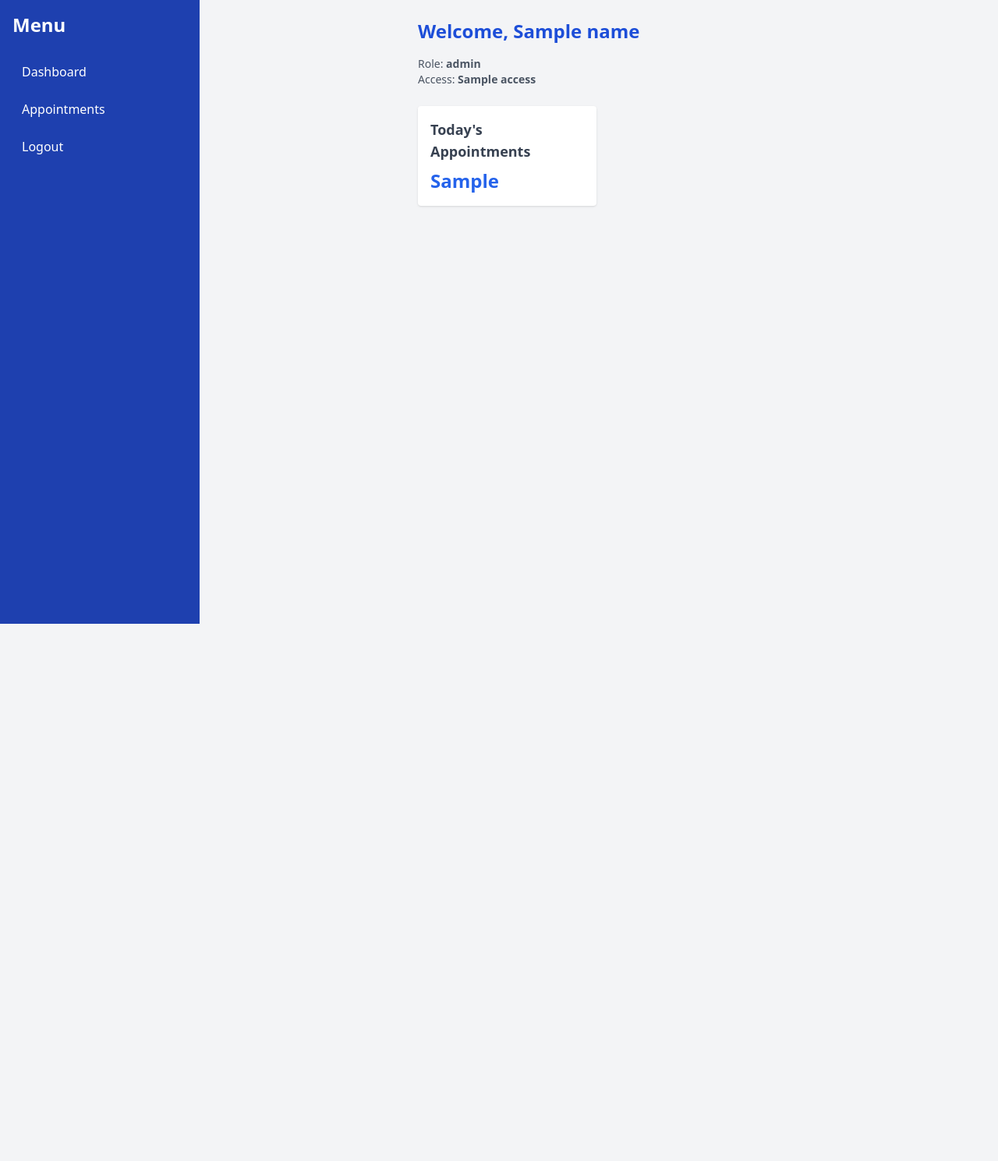
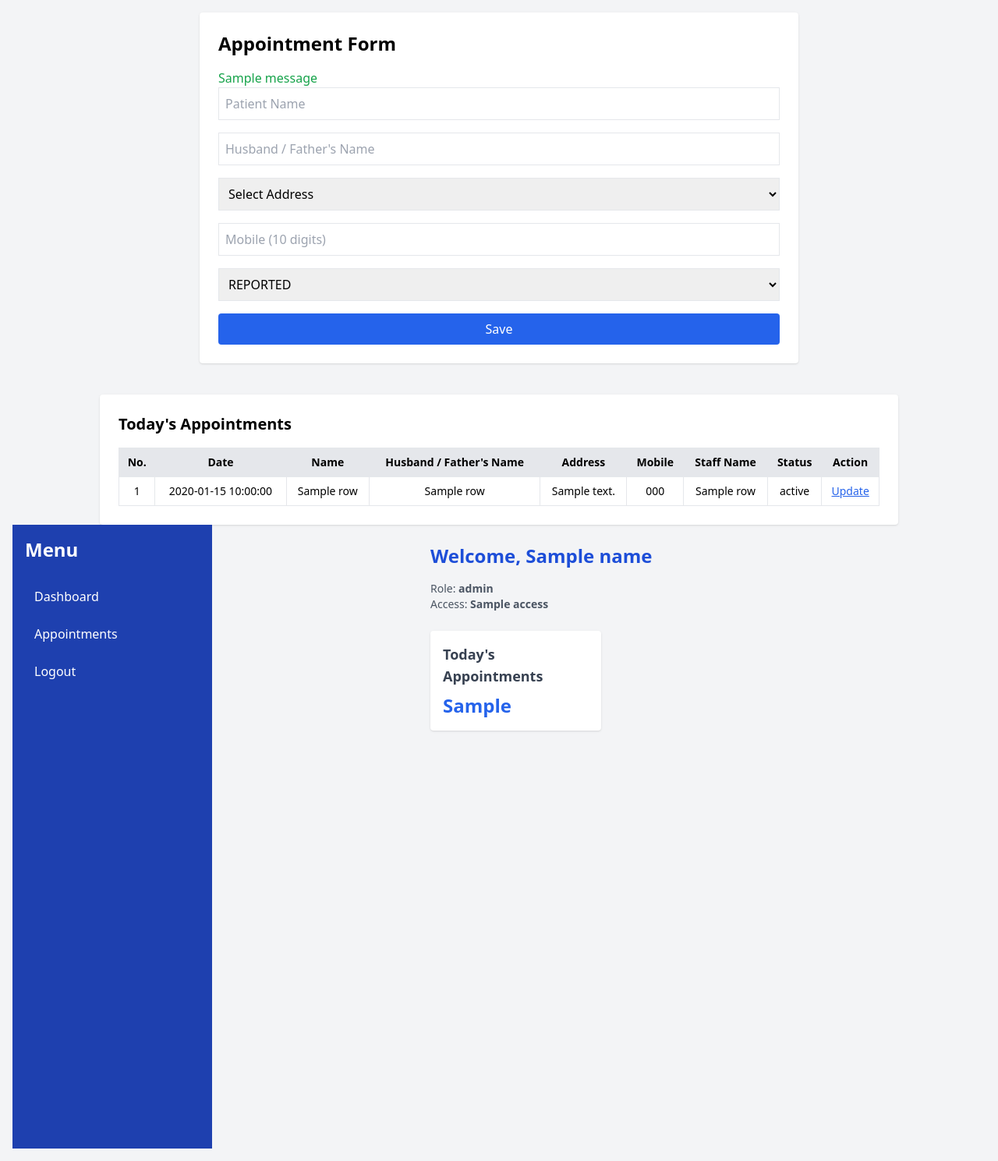
Before and after one commit to zakiktp/ansarhospital, a Flask app: template templates/appointment.html in a window 1280 px wide. Shown: the whole page at 78% size. Before the commit the page ends 800 px from the top, so only its background shows below. Run offline with Flask 3, Linux system fonts and the light colour scheme; the template is opened without the code that fills it: most values are stand-ins (such as "Sample title", 1, 10 or a date in 2020); one stand-in notice (Sample message) is shown; some libraries are stand-ins or nearby versions.

Commit message:
Updated appointment form and logic

```diff
--- a/app.py
+++ b/app.py
@@ -14,6 +14,12 @@ CREDENTIALS_PATH = os.getenv("GOOGLE_CREDS_PATH", "/etc/secrets/credentials.json
 scope = ["https://spreadsheets.google.com/feeds", "https://www.googleapis.com/auth/drive"]
 creds = ServiceAccountCredentials.from_json_keyfile_name(CREDENTIALS_PATH, scope)
 client = gspread.authorize(creds)
+sheet = client.open("Database")
+login_sheet = sheet.worksheet("Login")
+appointment_sheet = sheet.worksheet("Appointment")
+dropdown_sheet = sheet.worksheet("Dropdownlist")
+
+# Sheet references
 sheet = client.open("Database")
 login_sheet = sheet.worksheet("Login")
 appointment_sheet = sheet.worksheet("Appointment")
@@ -45,10 +51,7 @@ def login():
                 "access": user["Access"]
             })
         return redirect("/dashboard")
-
-
         flash("Invalid credentials", "error")
-
     return render_template("login.html")
 
 
@@ -103,6 +106,14 @@ def appointments():
             results = [r for r in all_rows if r["Mobile"] == mobile_query]
     return render_template("appointment.html", dropdown_values=dropdown_values, results=results)
 
+# Get today's appointments
+    all_records = appointment_sheet.get_all_records()
+    today = datetime.now().strftime("%d/%m/%Y")
+    todays_appointments = [rec for rec in all_records if rec["Date"].startswith(today)]
+
+    return render_template("appointment.html", name=session["name"], dropdowns=dropdown_addresses, appointments=todays_appointments)
+
+
 @app.route("/logout")
 def logout():
     session.clear()
--- a/templates/appointment.html
+++ b/templates/appointment.html
@@ -1,3 +1,88 @@
+
+<!-- templates/appointment.html -->
+<!DOCTYPE html>
+<html lang="en">
+<head>
+  <meta charset="UTF-8" />
+  <title>Appointments</title>
+  <script src="https://cdn.tailwindcss.com"></script>
+</head>
+<body class="bg-gray-100 p-4">
+
+  <div class="max-w-3xl mx-auto bg-white p-6 rounded shadow">
+    <h2 class="text-2xl font-bold mb-4">Appointment Form</h2>
+    {% with messages = get_flashed_messages(with_categories=true) %}
+      {% if messages %}
+        <ul>
+        {% for category, message in messages %}
+          <li class="text-{{ 'red' if category == 'error' else 'green' }}-600">{{ message }}</li>
+        {% endfor %}
+        </ul>
+      {% endif %}
+    {% endwith %}
+
+    <form method="POST" class="grid grid-cols-1 gap-4">
+      <input type="text" name="name" placeholder="Patient Name" class="border p-2" required>
+      <input type="text" name="hname" placeholder="Husband / Father's Name" class="border p-2" required>
+
+      <select name="address" class="border p-2" required>
+        <option value="">Select Address</option>
+        {% for address in dropdowns %}
+          <option value="{{ address }}">{{ address }}</option>
+        {% endfor %}
+        <option value="OTHER">OTHER</option>
+      </select>
+
+      <input type="text" name="mobile" placeholder="Mobile (10 digits)" pattern="\d{10}" class="border p-2" required>
+      <select name="status" class="border p-2">
+        <option value="REPORTED">REPORTED</option>
+        <option value="NOT REPORTED">NOT REPORTED</option>
+      </select>
+
+      <button type="submit" class="bg-blue-600 text-white px-4 py-2 rounded hover:bg-blue-700">Save</button>
+    </form>
+  </div>
+
+  <!-- Today's Records -->
+  <div class="max-w-5xl mx-auto mt-10 bg-white p-6 rounded shadow">
+    <h3 class="text-xl font-bold mb-4">Today's Appointments</h3>
+    <div class="overflow-auto">
+      <table class="min-w-full border border-gray-300 text-sm text-center">
+        <thead class="bg-gray-200">
+          <tr>
+            <th class="border p-2">No.</th>
+            <th class="border p-2">Date</th>
+            <th class="border p-2">Name</th>
+            <th class="border p-2">Husband / Father's Name</th>
+            <th class="border p-2">Address</th>
+            <th class="border p-2">Mobile</th>
+            <th class="border p-2">Staff Name</th>
+            <th class="border p-2">Status</th>
+            <th class="border p-2">Action</th>
+          </tr>
+        </thead>
+        <tbody>
+          {% for row in appointments %}
+          <tr>
+            <td class="border p-2">{{ loop.index }}</td>
+            <td class="border p-2">{{ row['Date'] }}</td>
+            <td class="border p-2">{{ row['Name'] }}</td>
+            <td class="border p-2">{{ row["Husband / Father's Name"] }}</td>
+            <td class="border p-2">{{ row['Address'] }}</td>
+            <td class="border p-2">{{ row['Mobile'] }}</td>
+            <td class="border p-2">{{ row['Staff Name'] }}</td>
+            <td class="border p-2">{{ row['Status'] }}</td>
+            <td class="border p-2"><button class="text-blue-600 underline">Update</button></td>
+          </tr>
+          {% endfor %}
+        </tbody>
+      </table>
+    </div>
+  </div>
+
+</body>
+</html>
+
 {% extends "dashboard.html" %}
 {% block content %}
 <div class="container mx-auto px-4 py-6">
```
